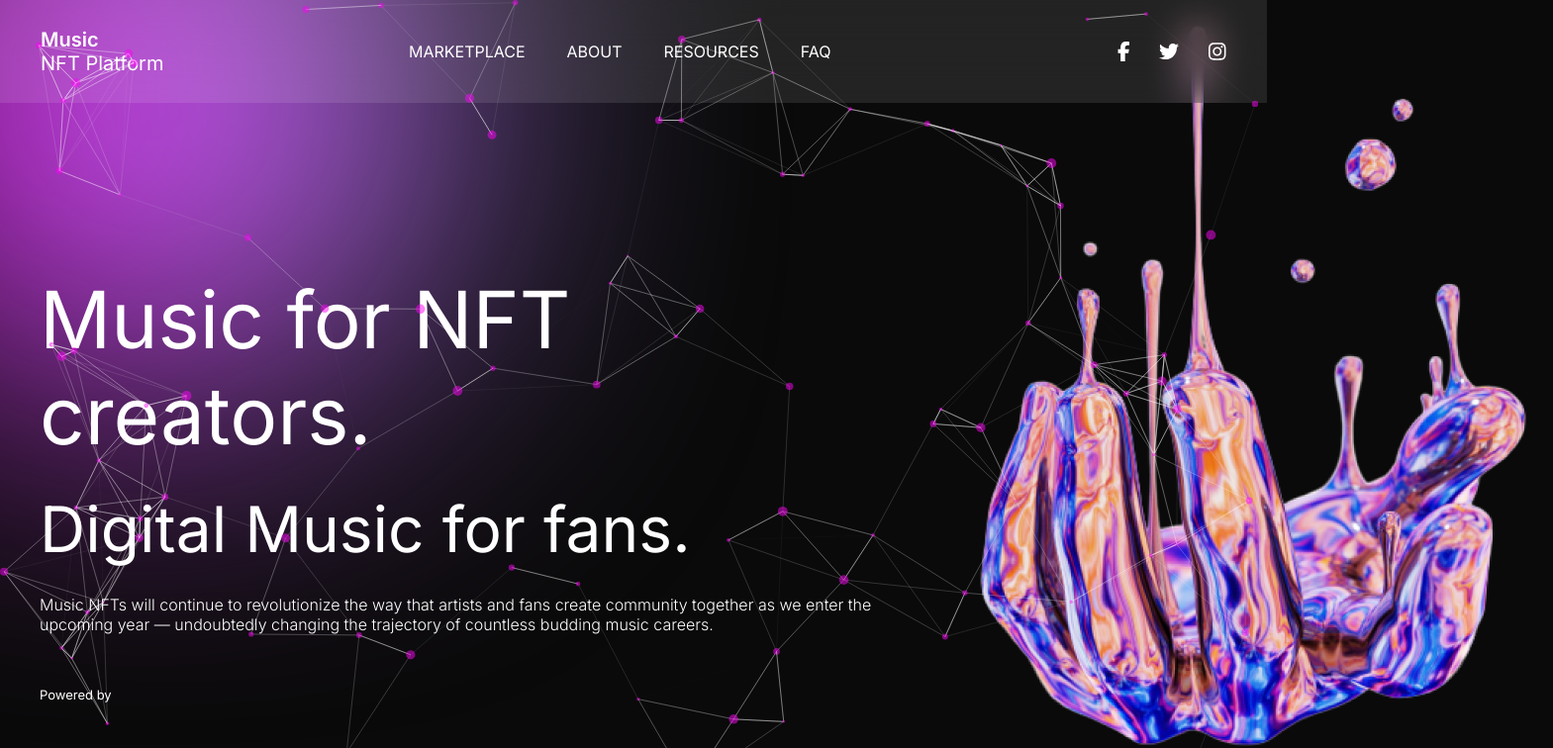
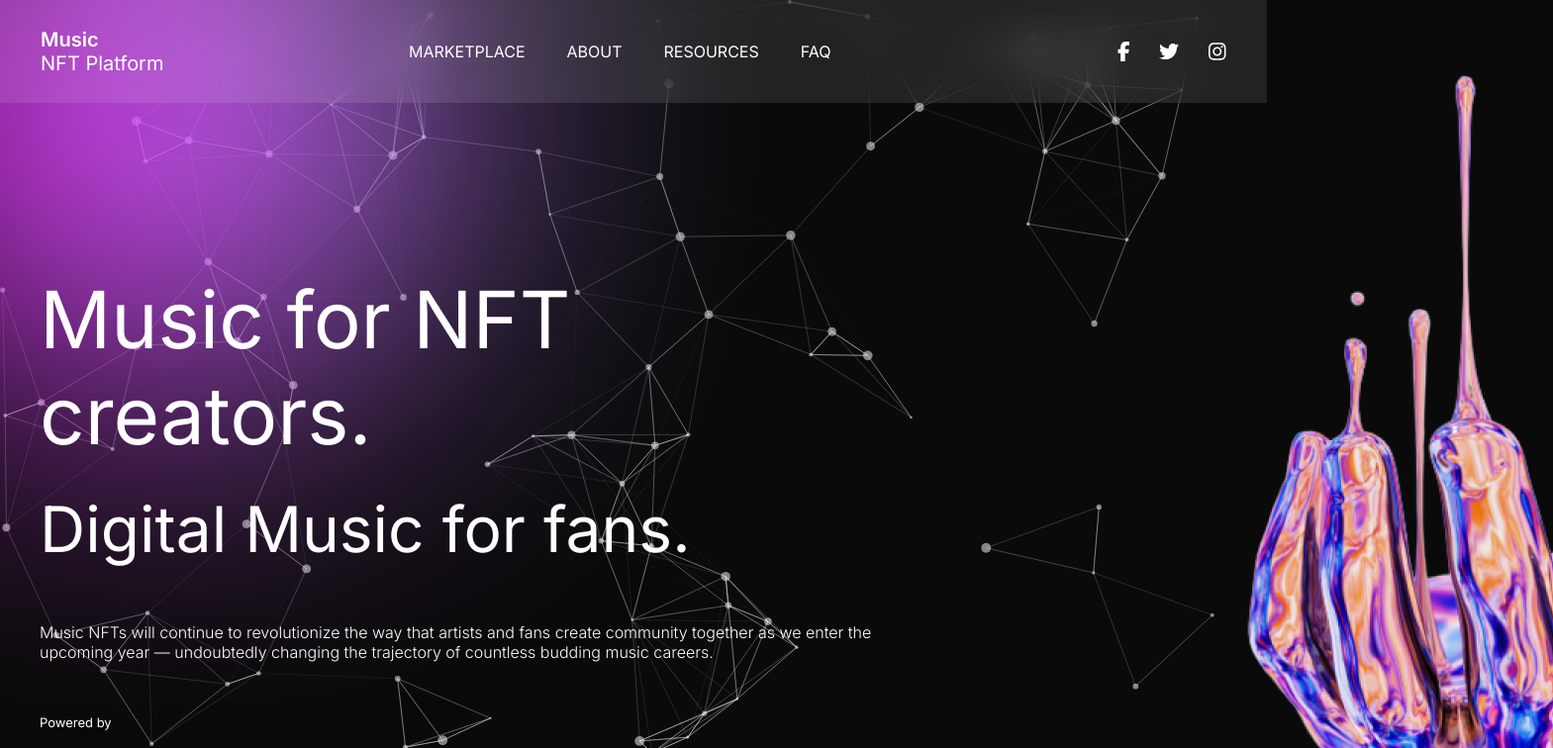
Before and after one commit to Wault-Tec/nft, a React (Create React App) app: page / in a window 1280 px wide. Shown: the top 756 px of the page at 99% size, 1569 px wide, since content can reach past the window. Built offline with nearby package versions, Linux system fonts and the light colour scheme.

Commit message:
change particle and hands

```diff
--- a/package.json
+++ b/package.json
@@ -9,6 +9,7 @@
     "@fortawesome/free-solid-svg-icons": "^6.2.0",
     "@fortawesome/react-fontawesome": "^0.2.0",
     "@mui/icons-material": "^5.10.6",
+    "@splinetool/react-spline": "^2.2.3",
     "@testing-library/jest-dom": "^5.16.5",
     "@testing-library/react": "^13.4.0",
     "@testing-library/user-event": "^13.5.0",
--- a/src/components/Headline/Headline.tsx
+++ b/src/components/Headline/Headline.tsx
@@ -1,40 +1,50 @@
-import React, {FC, useCallback} from 'react'
-import {HeadlineWrapper, ContentLeft, Powered, ContentRight} from './headline.style'
-import TitleUp from "../assets/block/Text/Text"
-import TitleDown from "../assets/block/Text/Text"
-import Description from "../assets/block/Text/Text"
-import hands from '../assets/image/hands.png'
-import Particles from 'react-particles'
-import {loadFull} from "tsparticles"
-import './particle.style.css'
+import React, { FC, useCallback } from "react";
+import {
+  HeadlineWrapper,
+  ContentLeft,
+  Powered,
+  ContentRight,
+} from "./headline.style";
+import TitleUp from "../assets/block/Text/Text";
+import TitleDown from "../assets/block/Text/Text";
+import Description from "../assets/block/Text/Text";
+import hands from "../assets/image/hands.png";
+import Spline from '@splinetool/react-spline';
+import Particles from "react-particles";
+import { loadFull } from "tsparticles";
+import "./particle.style.css";
 interface Particle {
   width?: string;
   height?: string;
 }
 const Headline: FC = () => {
   const particlesInit = useCallback(async (engine: Engine) => {
-        console.log(engine)
-        await loadFull(engine)
+    console.log(engine);
+    await loadFull(engine);
   }, []);
-    const particlesLoaded = useCallback(async (container: Container | undefined) => {
+  const particlesLoaded = useCallback(
+    async (container: Container | undefined) => {
       await console.log(container);
-      }, []);
+    },
+    []
+  );
   return (
-        <HeadlineWrapper>
-            <Particles <Particle>
+    <>
+      <Particles<Particle>
         id="tsparticles"
         init={particlesInit}
         loaded={particlesLoaded}
         width={100}
         height={100}
+        className="particles"
         options={{
           fpsLimit: 120,
           interactivity: {
             events: {
-            onHover: {
-              enable: true,
-              mode: "repulse",
-            },
+              // onHover: {
+              //   enable: true,
+              //   mode: "repulse",
+              // },
               resize: true,
             },
             modes: {
@@ -49,7 +59,7 @@ const Headline: FC = () => {
           },
           particles: {
             color: {
-            value: "#FB03F5",
+              value: "#ffffff",
             },
             links: {
               color: "#ffffff",
@@ -68,7 +78,7 @@ const Headline: FC = () => {
                 default: "bounce",
               },
               random: false,
-            speed: 6,
+              speed: 3,
               straight: false,
             },
             number: {
@@ -91,19 +101,21 @@ const Headline: FC = () => {
           detectRetina: true,
         }}
       />
+    <HeadlineWrapper>
       <ContentLeft>
-                <TitleUp textTitleUp="Music for NFT creators."/>
-                <TitleDown textTitleDown="Digital Music for fans."/>
-                <Description description="Music NFTs will continue to revolutionize the way that artists and fans create community together as we enter the upcoming year — undoubtedly changing the trajectory of countless budding music careers."/>
+        <TitleUp textTitleUp="Music for NFT creators." />
+        <TitleDown textTitleDown="Digital Music for fans." />
+        <Description description="Music NFTs will continue to revolutionize the way that artists and fans create community together as we enter the upcoming year — undoubtedly changing the trajectory of countless budding music careers." />
         <Powered>
           <p>Powered by</p>
         </Powered>
       </ContentLeft>
       <ContentRight>
-                <img src={hands} alt=""/>
+        <img src={hands} alt="" />
       </ContentRight>
     </HeadlineWrapper>
+    </>
   );
-}
+};
 
 export default Headline;
--- a/src/components/Headline/headline.style.ts
+++ b/src/components/Headline/headline.style.ts
@@ -2,16 +2,19 @@ import styled from "styled-components";
 
 
 export const HeadlineWrapper = styled.div`
+display: flex;
 padding-top: 170px;
-display: flex;
 align-items: center;
-justify-content: left;
 margin-left: 40px;
 height: 100%;
 overflow: hidden;
+justify-content: space-between;
+position: relative;
 `
 export const ContentLeft = styled.div`
 max-width: 890px;
+display: flex;
+flex-direction: column;
 `
 
 export const Powered = styled.div`
@@ -22,9 +25,10 @@ color: #fff;
 margin-top: 40px;
 `
 export const ContentRight = styled.div`
-z-index: -999;
+z-index: -10;
+position: fixed;
+left: 1200px;
+top: 50px;
 & > img {
-    position: absolute;
-    top: 0;
 }
 `
--- a/src/components/Headline/particle.style.css
+++ b/src/components/Headline/particle.style.css
@@ -1,19 +1,7 @@
-#particles-js canvas {
-    display: block;
-    vertical-align: bottom;
-    -webkit-transform: scale(1);
-    -ms-transform: scale(1);
-    transform: scale(1);
-    opacity: 1;
-    -webkit-transition: opacity .8s ease, -webkit-transform 1.4s ease;
-    transition: opacity .8s ease, transform 1.4s ease
+.particles{
+    position: absolute;
+    top: 0;
+    right: 0;
+    left: 0;
+    z-index: -999;
 }
-
-#particles-js {
-    width: 100%;
-    height: 100%;
-    position: fixed;
-    z-index: -10;
-    top: 0;
-    left: 0
-}
--- a/src/index.css
+++ b/src/index.css
@@ -17,6 +17,6 @@ code {
     top: -200px;
     left: -150px;
     border-radius: 50%;
-    z-index: -999;
+    z-index: -10;
     filter: blur(140px)
 }
```
Also changed, not shown: 1 other file (tests, documents, lock files or other folders). Lines whose indentation alone changed are shown as unchanged.
